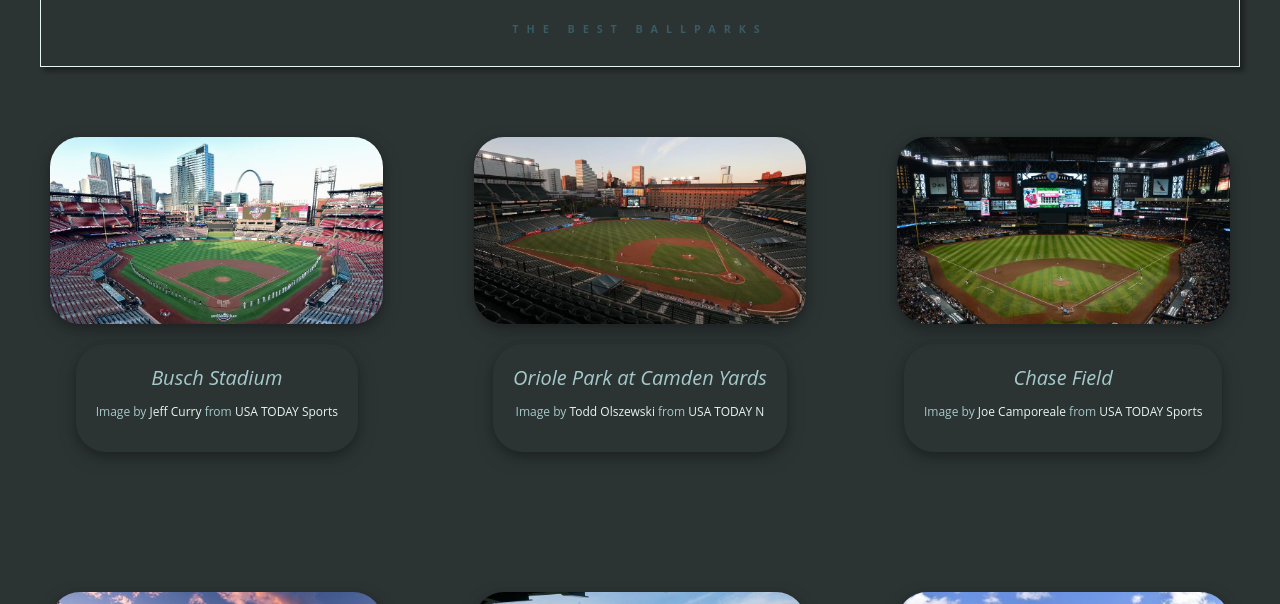
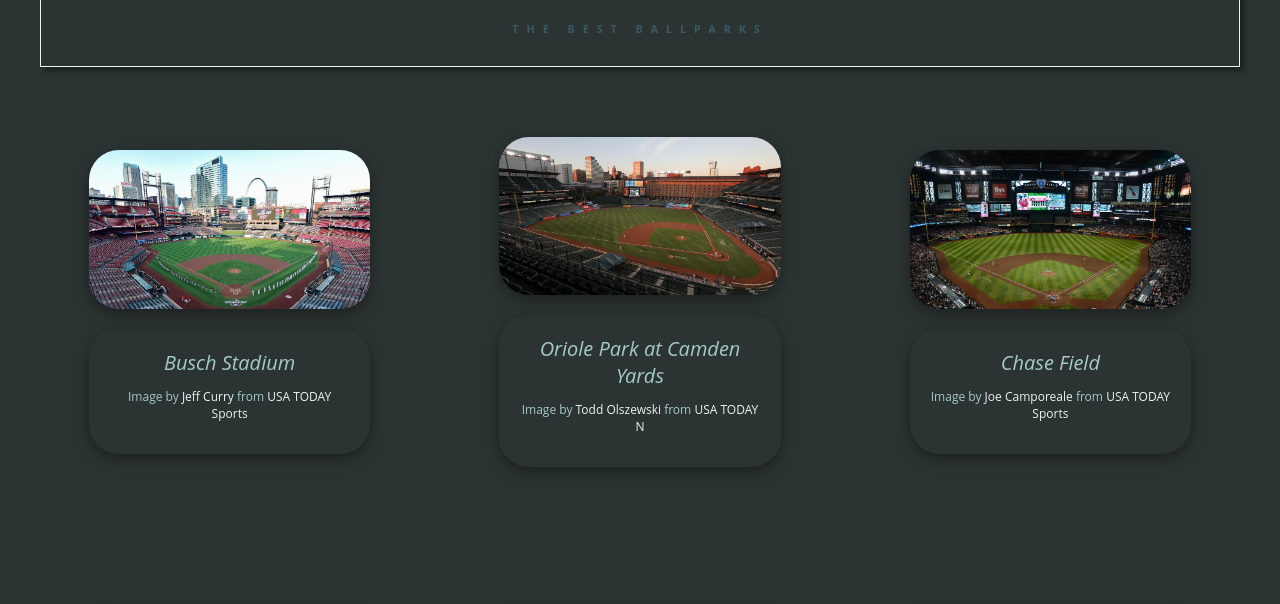
Before and after one commit to CSF2223/mygallery-NapoleoneJack, a plain HTML site: page index.html in a window 1280 px wide. Shown: the part 116-720 px from the top of the page. Drawn offline with Linux system fonts and the light colour scheme.

Commit message:
Completed MyGallery Project

```diff
--- a/style.css
+++ b/style.css
@@ -87,6 +87,6 @@ p {
     }
 
     .imageCard {
-        max-width: 26%;
+        max-width: 22%;
     }
 }
```
